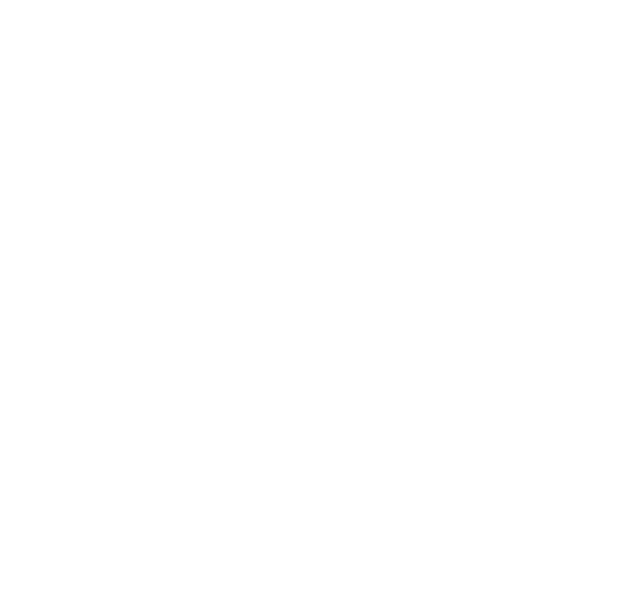
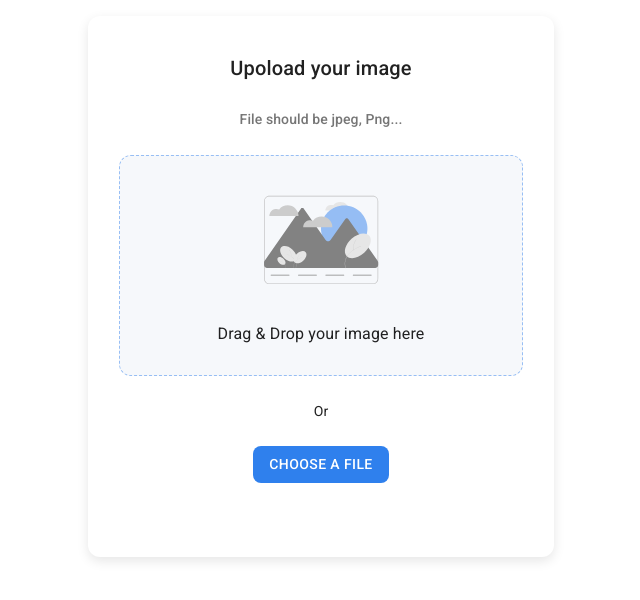
Before and after one commit to Rexosei111/devChallenges-image-uploader, a React (Create React App) app in the folder image-uploader-client/: page / in a window 1280 px wide. Shown: the part 114-714 px from the top of the page, without its empty margins (319-959 px from the left). Built offline with nearby package versions, Linux system fonts and the light colour scheme.

Commit message:
file selection card layout done

```diff
--- a/image-uploader-client/package.json
+++ b/image-uploader-client/package.json
@@ -8,6 +8,7 @@
     "@testing-library/jest-dom": "^5.11.4",
     "@testing-library/react": "^11.1.0",
     "@testing-library/user-event": "^12.1.10",
+    "axios": "^0.21.1",
     "react": "^17.0.2",
     "react-dom": "^17.0.2",
     "react-scripts": "4.0.3",
--- a/image-uploader-client/src/App.js
+++ b/image-uploader-client/src/App.js
@@ -1,11 +1,23 @@
 import React from 'react'
 import { makeStyles } from "@material-ui/core/styles"
+import CardUploader from './components/CardUploader'
 
+const useStyles = makeStyles(theme => ({
+    app: {
+        height: "100vh",
+        width: "100vw",
+        display: "flex",
+        alignItems: "center",
+        justifyContent: "center"
+    }
+}))
 
 function App() {
+
+    const classes = useStyles()
     return (
-        <div>
-
+        <div className={classes.app}>
+            <CardUploader />
         </div>
     )
 }
--- /dev/null
+++ b/image-uploader-client/src/components/CardUploader.js
@@ -0,0 +1,61 @@
+import React, { useState } from "react";
+import { makeStyles } from "@material-ui/core/styles";
+import { Button, Paper, Typography } from "@material-ui/core";
+import DropArea from "./DropArea";
+
+const useStyles = makeStyles((theme) => ({
+  paper: {
+    padding: "36px 32px",
+    display: "flex",
+    flexDirection: "column",
+    alignItems: "center",
+    gap: 25,
+    width: 402,
+    height: 469,
+    borderRadius: 12,
+    boxShadow: "0px 4px 12px rgba(0, 0, 0, 0.1)",
+  },
+}));
+
+function CardUploader() {
+  const [File, setFile] = useState({});
+
+  const handleChange = (e) => {
+
+  };
+
+  const classes = useStyles();
+  return (
+    <Paper className={classes.paper} elevation={0}>
+      <Typography variant="h6" component="h1">
+        Upoload your image
+      </Typography>
+      <Typography variant="subtitle2" color="textSecondary">
+        File should be jpeg, Png...
+      </Typography>
+      <DropArea />
+      <Typography variant="body2">Or</Typography>
+      <input
+        type="file"
+        accept="image/*"
+        id="image"
+        name="image"
+        style={{ display: "none" }}
+        onChange={handleChange}
+      />
+      <label htmlFor="image">
+        <Button
+          variant="contained"
+          color="primary"
+          component="span"
+          disableElevation
+          style={{ backgroundColor: "#2F80ED", borderRadius: 8 }}
+        >
+          Choose a file
+        </Button>
+      </label>
+    </Paper>
+  );
+}
+
+export default CardUploader;
--- /dev/null
+++ b/image-uploader-client/src/components/DropArea.js
@@ -0,0 +1,45 @@
+import React from 'react'
+import { makeStyles } from '@material-ui/core/styles'
+import backgroundSVG from "../assets/image.svg"
+import { Typography } from '@material-ui/core'
+
+const useStyles = makeStyles(theme => ({
+    container: {
+        display: "flex",
+        borderRadius: 12,
+        border: "1px dashed #97BEF4",
+        backgroundColor: "#F6F8FB",
+        height: 219,
+        width: "100%"
+    },
+    dropArea: {
+        height: "inherit",
+        width: "inherit",
+        backgroundColor: "transparent",
+        backgroundImage: `url(${backgroundSVG})`,
+        backgroundPosition: "50% 30%",
+        backgroundRepeat: "no-repeat",
+    },
+    info: {
+        position: "absolute",
+        top: "53%",
+        left: "50%",
+        transform: "translate(-50%, 50%)"
+    }
+}))
+
+function DropArea() {
+
+    const classes = useStyles()
+
+    return (
+        <div className={classes.container}>
+            <div className={classes.dropArea}>
+                <Typography variant="body1" className={classes.info}>Drag & Drop your image here</Typography>
+            </div>
+
+        </div>
+    )
+}
+
+export default DropArea
```
Also changed, not shown: 1 other file (tests, documents, lock files or other folders).
